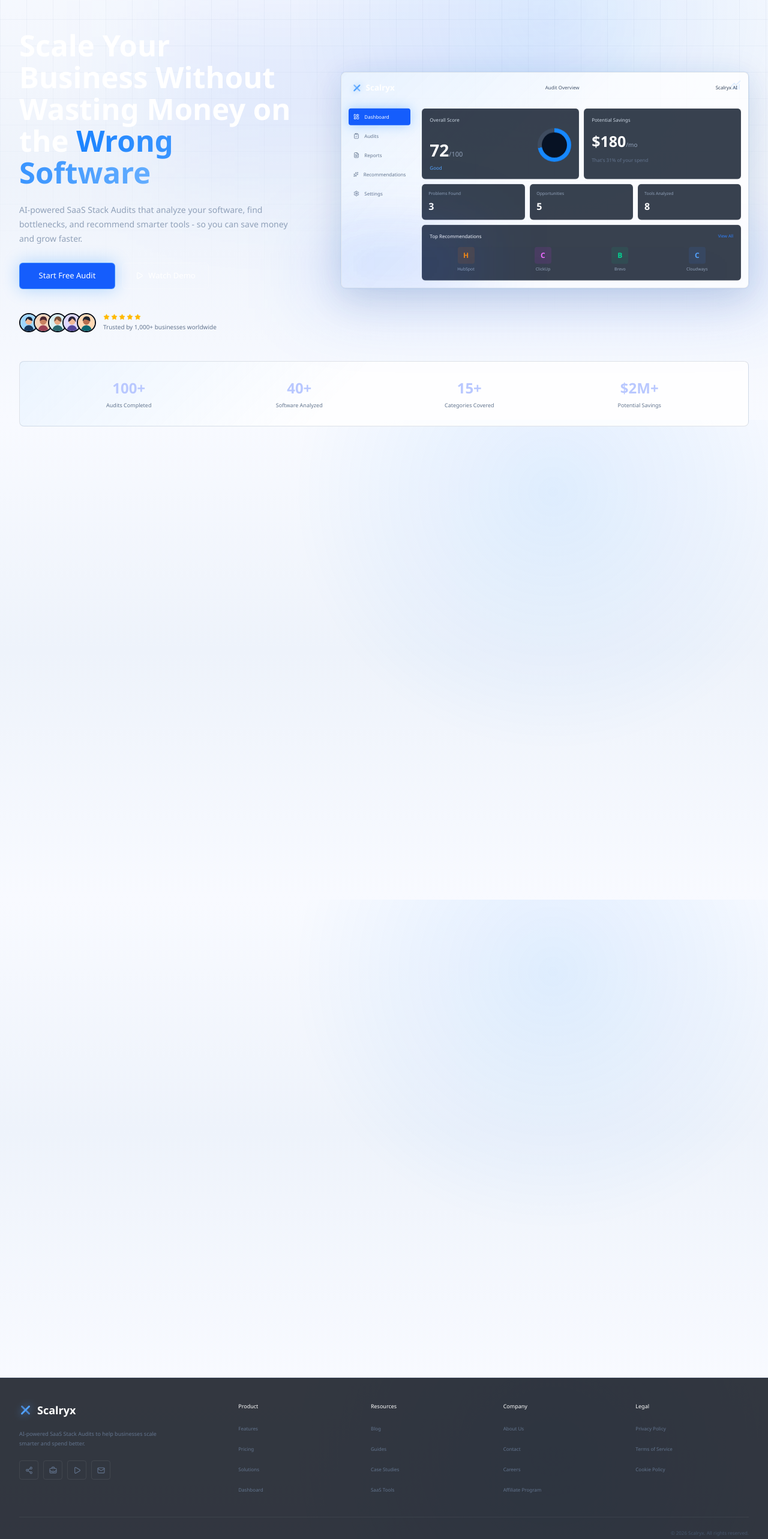
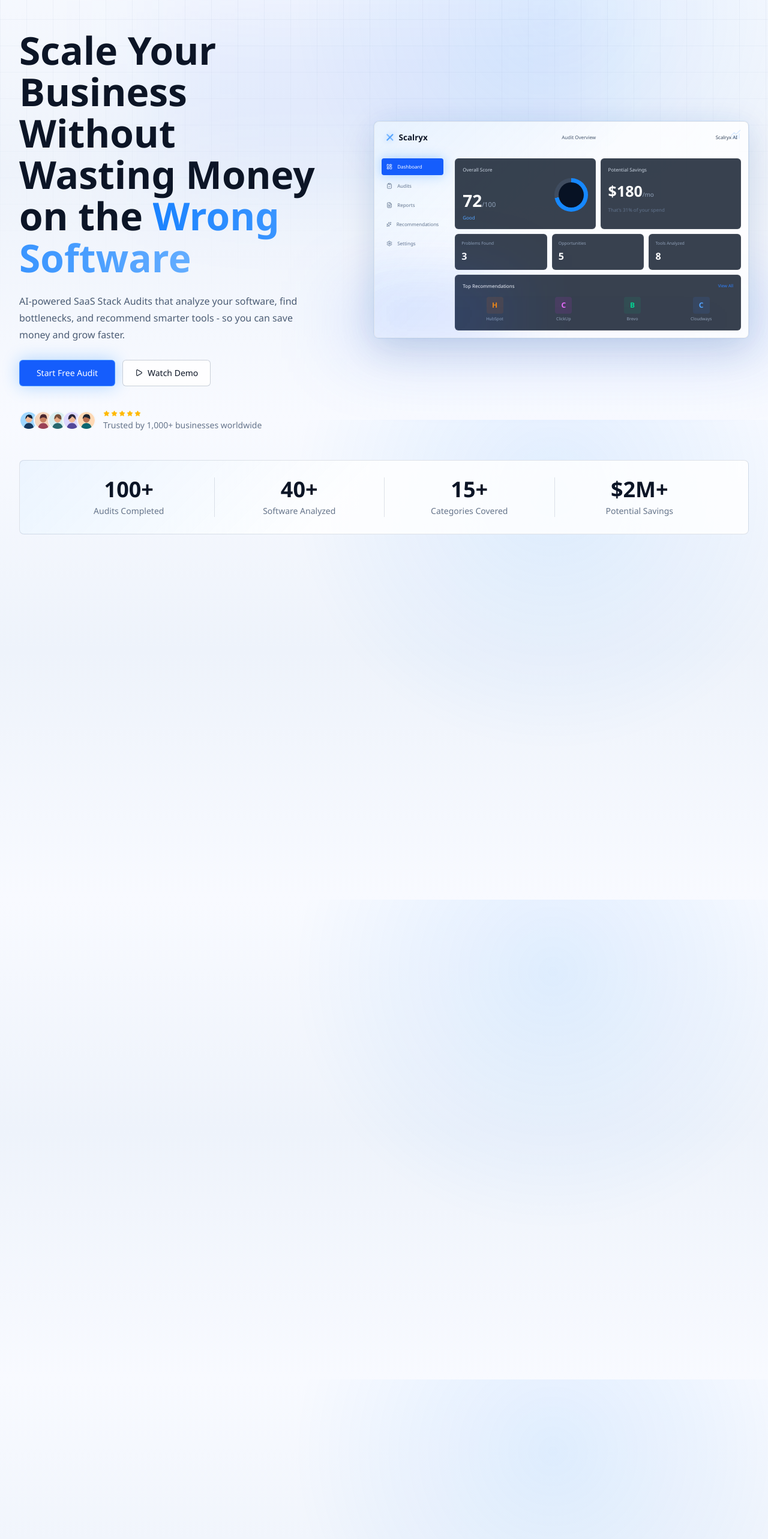
Before and after one commit to swajannaimur/scalryx, a Next.js app: page / in a window 1280 px wide. Shown: the part 100-2666 px from the top of the page at 60% size. Built offline with nearby package versions, Linux system fonts and the light colour scheme.

Commit message:
fix: improve landing page theme contrast and type scale

```diff
--- a/app/components/brand/logo.tsx
+++ b/app/components/brand/logo.tsx
@@ -6,13 +6,13 @@ interface LogoProps {
 export function Logo({ compact = false, className = "" }: LogoProps) {
   return (
     <span
-      className={`inline-flex items-center gap-2.5 font-semibold text-white ${className}`}
+      className={`inline-flex items-center gap-2.5 font-semibold text-content ${className}`}
     >
       <span aria-hidden="true" className="relative block size-5 text-blue-400">
         <span className="absolute left-[9px] top-0 h-5 w-[3px] rotate-45 rounded-full bg-current shadow-[0_0_14px_currentColor]" />
         <span className="absolute left-[9px] top-0 h-5 w-[3px] -rotate-45 rounded-full bg-current opacity-70" />
       </span>
-      {!compact && <span className="text-[18px] font-semibold">Scalryx</span>}
+      {!compact && <span className="text-lg font-semibold">Scalryx</span>}
     </span>
   );
 }
--- a/app/components/landing/features-section.tsx
+++ b/app/components/landing/features-section.tsx
@@ -7,28 +7,28 @@ export function FeaturesSection() {
     <section className="pt-14 sm:pt-16" id="features">
       <SectionShell className="reveal-on-scroll">
         <div className="grid gap-7 lg:grid-cols-[1.08fr_2.22fr] lg:items-stretch">
-          <div className="flex flex-col justify-center py-2 lg:pr-10">
-            <h2 className="max-w-[20rem] text-[24px] font-semibold leading-[1.12] text-white">
+          <div className="flex min-w-0 flex-col justify-center py-2 lg:pr-10">
+            <h2 className="max-w-[20rem] text-[28px] font-semibold leading-[1.12] text-content sm:text-[36px] xl:text-[40px]">
               Most businesses pay for software they{" "}
               <span className="text-gradient">don&apos;t actually need.</span>
             </h2>
-            <p className="mt-4 max-w-[22rem] text-[12px] leading-5 text-slate-400">
+            <p className="mt-4 max-w-[22rem] text-base leading-7 text-muted">
               We help you cut the clutter and build the right tech stack for
               your business goals.
             </p>
           </div>
 
-          <div className="grid gap-3 sm:grid-cols-3">
+          <div className="grid min-w-0 gap-4 sm:grid-cols-3">
             {problemCards.map((feature) => (
               <article
-                className="group rounded-lg border border-white/[.09] bg-[#071020]/75 p-5 transition duration-300 hover:-translate-y-1 hover:border-blue-400/40 hover:bg-[#0a172b]"
+                className="group min-w-0 rounded-lg border border-line bg-surface p-6 transition duration-300 hover:-translate-y-1 hover:border-blue-400/40 hover:bg-surface-raised"
                 key={feature.title}
               >
                 <IconTile accent={feature.accent} icon={feature.icon} />
-                <h3 className="mt-5 text-[14px] font-medium text-white">
+                <h3 className="mt-5 text-lg font-medium text-content">
                   {feature.title}
                 </h3>
-                <p className="mt-2 text-[12px] leading-[1.45] text-slate-400">
+                <p className="mt-2 text-base leading-7 text-muted">
                   {feature.description}
                 </p>
               </article>
@@ -36,30 +36,30 @@ export function FeaturesSection() {
           </div>
         </div>
 
-        <div className="mt-6 border-y border-white/[.08] py-6">
+        <div className="mt-6 border-y border-line py-6">
           <div className="grid gap-6 lg:grid-cols-[1fr_3.2fr] lg:items-stretch">
-            <div className="flex flex-col justify-center px-1 lg:pr-8">
-              <h2 className="text-[21px] font-semibold leading-[1.15] text-[#adb8ff]">
+            <div className="flex min-w-0 flex-col justify-center px-1 lg:pr-8">
+              <h2 className="text-[28px] font-semibold leading-[1.15] text-content sm:text-[36px] xl:text-[40px]">
                 Powerful Insights.
                 <br />
                 Smarter Decisions.
               </h2>
-              <p className="mt-4 max-w-[18rem] text-[11px] leading-5 text-slate-400">
+              <p className="mt-4 max-w-[18rem] text-base leading-7 text-muted">
                 Everything you need to build a better software stack.
               </p>
             </div>
 
-            <div className="grid gap-3 sm:grid-cols-2 xl:grid-cols-4">
+            <div className="grid min-w-0 gap-3 sm:grid-cols-2 xl:grid-cols-4">
               {insightCards.map((feature) => (
                 <article
-                  className="group border-l border-white/[.08] px-4 py-3 transition duration-300 hover:border-blue-400/50"
+                  className="group min-w-0 border-l border-line px-4 py-3 transition duration-300 hover:border-blue-400/50"
                   key={feature.title}
                 >
                   <IconTile accent={feature.accent} icon={feature.icon} />
-                  <h3 className="mt-4 min-h-9 text-[12px] font-medium leading-4 text-white">
+                  <h3 className="mt-4 text-base font-medium text-content">
                     {feature.title}
                   </h3>
-                  <p className="mt-2 text-[10px] leading-[1.45] text-slate-500">
+                  <p className="mt-2 text-sm leading-6 text-subtle">
                     {feature.description}
                   </p>
                 </article>
--- a/app/components/landing/hero-section.tsx
+++ b/app/components/landing/hero-section.tsx
@@ -10,13 +10,13 @@ export function HeroSection() {
   return (
     <section className="relative pb-9 pt-12 sm:pt-16 lg:pb-12 lg:pt-20">
       <div className="pointer-events-none absolute left-1/2 top-8 h-72 w-[46rem] -translate-x-1/2 bg-blue-600/[.07] blur-[90px]" />
-      <SectionShell className="relative grid items-center gap-12 lg:grid-cols-[0.82fr_1.18fr] lg:gap-16">
-        <div className="animate-enter max-w-[34rem]">
-          <h1 className="text-[38px] font-semibold leading-[1.08] text-white sm:text-[48px] lg:text-[49px]">
+      <SectionShell className="relative grid items-center gap-12 lg:grid-cols-[0.9fr_1.1fr] lg:gap-16 xl:gap-20">
+        <div className="animate-enter min-w-0 max-w-[34rem]">
+          <h1 className="text-[40px] font-semibold leading-[1.08] text-content sm:text-[56px] xl:text-[64px]">
             Scale Your Business Without Wasting Money on the{" "}
             <span className="text-gradient">Wrong Software</span>
           </h1>
-          <p className="mt-6 max-w-[31rem] text-[14px] leading-6 text-slate-400">
+          <p className="mt-6 max-w-[31rem] text-base leading-7 text-muted">
             AI-powered SaaS Stack Audits that analyze your software, find
             bottlenecks, and recommend smarter tools - so you can save money and
             grow faster.
@@ -37,7 +37,7 @@ export function HeroSection() {
               {avatars.map((avatar) => (
                 <Image
                   alt=""
-                  className="size-8 rounded-full border-2 border-[#030a15]"
+                  className="size-8 rounded-full border-2 border-[var(--avatar-ring)]"
                   height={40}
                   key={avatar}
                   src={`/avatars/avatar-${avatar}.svg`}
@@ -57,14 +57,14 @@ export function HeroSection() {
                   />
                 ))}
               </div>
-              <p className="mt-1 text-[10px] text-slate-500">
+              <p className="mt-1 text-sm text-subtle">
                 Trusted by 1,000+ businesses worldwide
               </p>
             </div>
           </div>
         </div>
 
-        <div className="animate-enter-delay relative">
+        <div className="animate-enter-delay relative min-w-0">
           <div className="absolute -inset-x-8 bottom-0 h-16 bg-blue-600/30 blur-3xl" />
           <div className="animate-float relative">
             <DashboardMockup />
--- a/app/components/landing/how-it-works.tsx
+++ b/app/components/landing/how-it-works.tsx
@@ -6,26 +6,26 @@ import { AuditFormMockup } from "../mockups/audit-form";
 export function HowItWorks() {
   return (
     <section className="pt-7" id="how-it-works">
-      <SectionShell className="reveal-on-scroll grid overflow-hidden rounded-lg border border-white/[.08] bg-[#06101f]/55 lg:grid-cols-[1.03fr_.97fr]">
-        <div className="p-5 sm:p-7">
-          <h2 className="text-[15px] font-medium text-white">How It Works</h2>
-          <div className="mt-8 grid grid-cols-2 gap-x-3 gap-y-7 sm:grid-cols-5">
+      <SectionShell className="reveal-on-scroll grid overflow-hidden rounded-lg border border-line bg-surface lg:grid-cols-[1.03fr_.97fr]">
+        <div className="min-w-0 p-5 sm:p-7">
+          <h2 className="text-[28px] font-semibold text-content sm:text-[36px] xl:text-[40px]">How It Works</h2>
+          <div className="mt-8 grid grid-cols-2 gap-4 sm:grid-cols-5">
             {steps.map((step, index) => (
               <div className="relative text-center" key={step.number}>
                 <div className="relative mx-auto flex size-10 items-center justify-center">
                   <span className="absolute inset-0 rounded-full border border-blue-500/20 bg-blue-500/[.06]" />
-                  <span className="relative flex size-6 items-center justify-center rounded-full bg-blue-600 text-[10px] font-semibold text-white shadow-[0_0_18px_rgba(22,136,255,.7)]">
+                  <span className="relative flex size-6 items-center justify-center rounded-full bg-blue-600 text-sm font-semibold text-on-brand shadow-[0_0_18px_rgba(22,136,255,.7)]">
                     {step.number}
                   </span>
                 </div>
                 {index < steps.length - 1 && (
                   <ArrowRight
                     aria-hidden="true"
-                    className="absolute -right-3 top-3 hidden text-slate-700 sm:block"
+                    className="absolute -right-3 top-3 hidden text-subtle sm:block"
                     size={14}
                   />
                 )}
-                <p className="mx-auto mt-3 max-w-[5.5rem] text-[9px] leading-3 text-slate-400">
+                <p className="mx-auto mt-3 max-w-[8rem] text-sm leading-5 text-muted">
                   {step.label}
                 </p>
               </div>
@@ -33,8 +33,8 @@ export function HowItWorks() {
           </div>
         </div>
 
-        <div className="border-t border-white/[.07] p-5 sm:p-7 lg:border-l lg:border-t-0">
-          <h2 className="text-[13px] font-medium text-white">Try a Free Audit</h2>
+        <div className="min-w-0 border-t border-line p-5 sm:p-7 lg:border-l lg:border-t-0">
+          <h2 className="text-lg font-medium text-content">Try a Free Audit</h2>
           <div className="mt-3" id="audit">
             <AuditFormMockup />
           </div>
--- a/app/components/landing/product-showcase.tsx
+++ b/app/components/landing/product-showcase.tsx
@@ -6,14 +6,14 @@ export function ProductShowcase() {
   return (
     <section className="pt-7" id="solutions">
       <SectionShell className="reveal-on-scroll grid gap-6 lg:grid-cols-2">
-        <div>
-          <h2 className="mb-3 px-2 text-[15px] font-medium text-white">
+        <div className="min-w-0">
+          <h2 className="mb-3 px-2 text-[28px] font-semibold text-content sm:text-[36px] xl:text-[40px]">
             Powerful Dashboard
           </h2>
           <DashboardMockup compact />
         </div>
-        <div>
-          <h2 className="mb-3 px-2 text-[15px] font-medium text-white">
+        <div className="min-w-0">
+          <h2 className="mb-3 px-2 text-[28px] font-semibold text-content sm:text-[36px] xl:text-[40px]">
             Sample Report
           </h2>
           <ReportMockup />
--- a/app/components/landing/stats-strip.tsx
+++ b/app/components/landing/stats-strip.tsx
@@ -9,15 +9,15 @@ export function StatsStrip() {
     >
       {stats.map((stat, index) => (
         <div
-          className={`px-2 py-3 text-center md:py-0 ${
-            index > 0 ? "md:border-l md:border-white/[.06]" : ""
+          className={`min-w-0 px-2 py-3 text-center md:py-0 ${
+            index > 0 ? "md:border-l md:border-line" : ""
           }`}
           key={stat.label}
         >
-          <strong className="text-xl font-semibold text-[#b9c8ff] sm:text-2xl">
+          <strong className="text-3xl font-semibold text-content sm:text-4xl">
             {stat.value}
           </strong>
-          <span className="mt-1.5 block text-[9px] text-slate-500">
+          <span className="mt-1.5 block text-sm text-subtle">
             {stat.label}
           </span>
         </div>
--- a/app/components/layout/footer.tsx
+++ b/app/components/layout/footer.tsx
@@ -13,7 +13,7 @@ const socials = [
 export function Footer() {
   return (
     <footer
-      className="border-t border-blue-400/[.12] bg-[#020711]/80 py-10"
+      className="border-t border-blue-400/[.12] bg-[var(--header)] py-10"
       id="footer"
     >
       <SectionShell
@@ -22,7 +22,7 @@ export function Footer() {
       >
         <div>
           <Logo />
-          <p className="mt-4 max-w-[15rem] text-[9px] leading-4 text-slate-500">
+          <p className="mt-4 max-w-[15rem] text-sm leading-6 text-subtle">
             AI-powered SaaS Stack Audits to help businesses scale smarter and
             spend better.
           </p>
@@ -30,7 +30,7 @@ export function Footer() {
             {socials.map(({ label, icon: Icon }) => (
               <a
                 aria-label={label}
-                className="inline-flex size-8 items-center justify-center rounded border border-white/[.08] text-slate-500 transition hover:border-blue-400/40 hover:text-blue-400"
+                className="inline-flex size-8 items-center justify-center rounded border border-line text-subtle transition hover:border-blue-400/40 hover:text-blue-400"
                 href="#footer"
                 key={label}
               >
@@ -43,14 +43,14 @@ export function Footer() {
         <div className="grid grid-cols-2 gap-8 sm:grid-cols-4">
           {footerGroups.map((group) => (
             <div key={group.title}>
-              <h2 className="text-[9px] font-medium text-white">
+              <h2 className="text-base font-medium text-content">
                 {group.title}
               </h2>
-              <ul className="mt-4 space-y-2.5">
+              <ul className="mt-4 space-y-3">
                 {group.links.map((link) => (
                   <li key={link.label}>
                     <a
-                      className="text-[8px] text-slate-500 transition hover:text-white"
+                      className="text-sm leading-6 text-subtle transition hover:text-content"
                       href={link.href}
                     >
                       {link.label}
@@ -63,8 +63,8 @@ export function Footer() {
         </div>
       </SectionShell>
 
-      <SectionShell className="mt-9 border-t border-white/[.06] pt-5 text-right">
-        <p className="text-[8px] text-slate-600">
+      <SectionShell className="mt-9 border-t border-line pt-5 text-right">
+        <p className="text-sm leading-6 text-subtle">
           &copy; 2026 Scalryx. All rights reserved.
         </p>
       </SectionShell>
--- a/app/components/layout/header.tsx
+++ b/app/components/layout/header.tsx
@@ -22,7 +22,7 @@ export function Header() {
   );
 
   return (
-    <header className="sticky top-0 z-50 border-b border-white/[.05] bg-[#020711]/80 backdrop-blur-xl">
+    <header className="sticky top-0 z-50 border-b border-line bg-[var(--header)] backdrop-blur-xl">
       <SectionShell className="flex h-[68px] items-center justify-between">
         <a aria-label="Scalryx home" href="#">
           <Logo />
@@ -34,7 +34,7 @@ export function Header() {
         >
           {primaryNavItems.map((item) => (
             <a
-              className="inline-flex items-center gap-1 text-[12px] text-slate-400 transition hover:text-white"
+              className="inline-flex items-center gap-1 text-sm text-muted transition hover:text-content"
               href={item.href}
               key={item.label}
             >
--- a/app/components/layout/mobile-menu.tsx
+++ b/app/components/layout/mobile-menu.tsx
@@ -14,7 +14,7 @@ export function MobileMenu() {
         aria-controls="mobile-navigation"
         aria-expanded={open}
         aria-label={open ? "Close navigation menu" : "Open navigation menu"}
-        className="inline-flex size-11 items-center justify-center rounded-md border border-white/15 bg-[#071020] text-white"
+        className="inline-flex size-11 items-center justify-center rounded-md border border-line-strong bg-surface-raised text-content"
         onClick={() => setOpen((current) => !current)}
         type="button"
       >
@@ -30,7 +30,7 @@ export function MobileMenu() {
           <div className="flex flex-col">
             {navItems.map((item) => (
               <a
-                className="border-b border-white/[.06] px-2 py-3 text-sm text-slate-300 transition hover:text-white"
+                className="border-b border-line px-2 py-3 text-sm text-muted transition hover:text-content"
                 href={item.href}
                 key={item.label}
                 onClick={() => setOpen(false)}
--- a/app/components/ui/button-link.tsx
+++ b/app/components/ui/button-link.tsx
@@ -9,10 +9,10 @@ interface ButtonLinkProps {
 
 const variants = {
   primary:
-    "border-blue-400/70 bg-blue-600 text-white shadow-[0_0_28px_rgba(22,136,255,.32)] hover:-translate-y-0.5 hover:bg-blue-500 hover:shadow-[0_0_36px_rgba(22,136,255,.5)]",
+    "border-blue-400/70 bg-blue-600 text-on-brand shadow-[0_0_28px_rgba(22,136,255,.32)] hover:-translate-y-0.5 hover:bg-blue-500 hover:shadow-[0_0_36px_rgba(22,136,255,.5)]",
   secondary:
-    "border-white/20 bg-white/[.02] text-white hover:-translate-y-0.5 hover:border-blue-400/60 hover:bg-blue-500/10",
-  ghost: "border-transparent text-slate-300 hover:text-white",
+    "border-line-strong bg-surface text-content hover:-translate-y-0.5 hover:border-blue-400/60 hover:bg-blue-500/10",
+  ghost: "border-transparent text-muted hover:text-content",
 };
 
 export function ButtonLink({
@@ -23,7 +23,7 @@ export function ButtonLink({
 }: ButtonLinkProps) {
   return (
     <a
-      className={`inline-flex h-11 items-center justify-center gap-2 rounded-md border px-5 text-[13px] font-medium transition duration-200 ${variants[variant]} ${className}`}
+      className={`inline-flex h-11 items-center justify-center gap-2 rounded-md border px-5 text-sm font-medium transition duration-200 ${variants[variant]} ${className}`}
       href={href}
     >
       {children}
```
Also changed, not shown: app/components/landing/pricing-section.tsx (+19 -19 lines).
